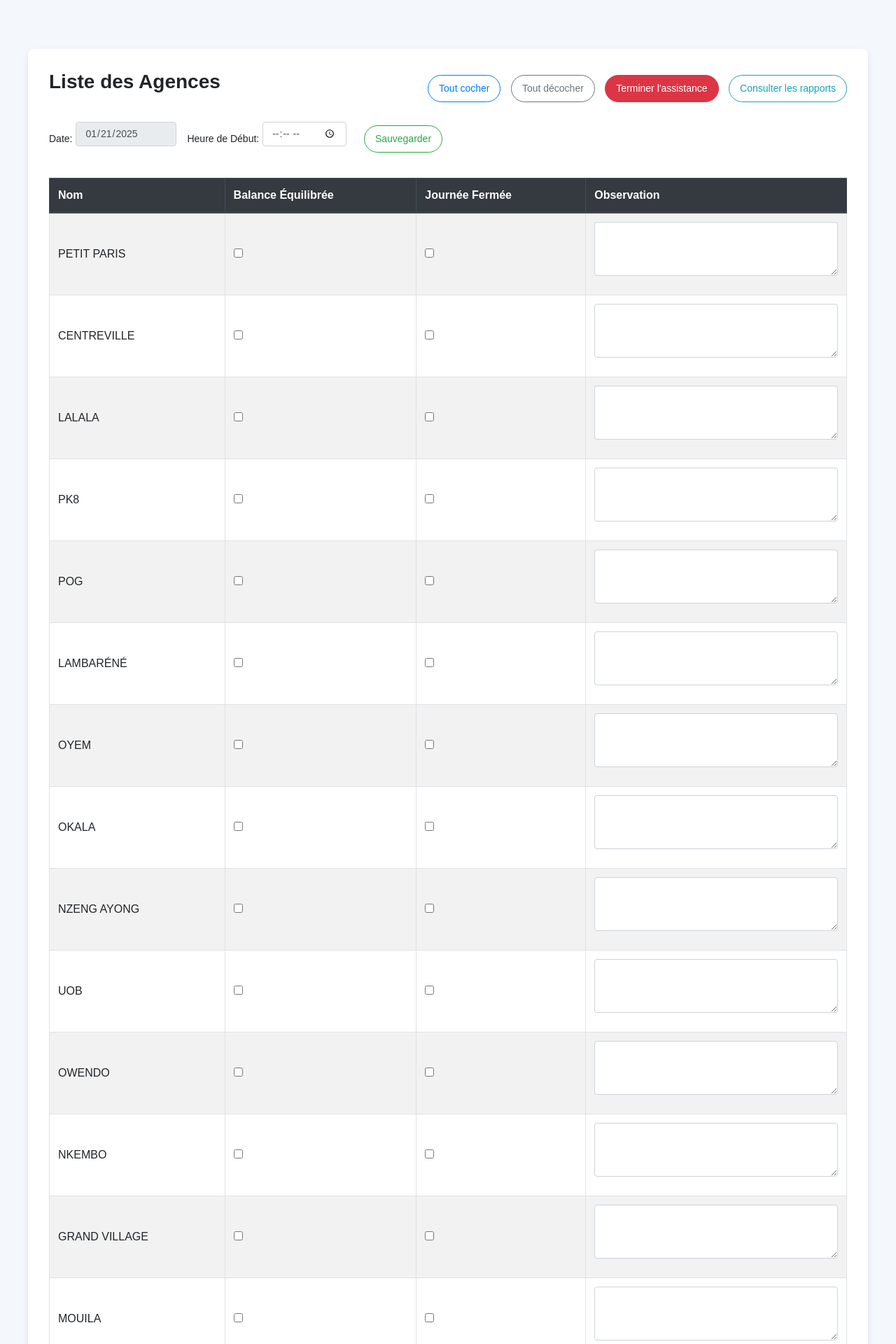
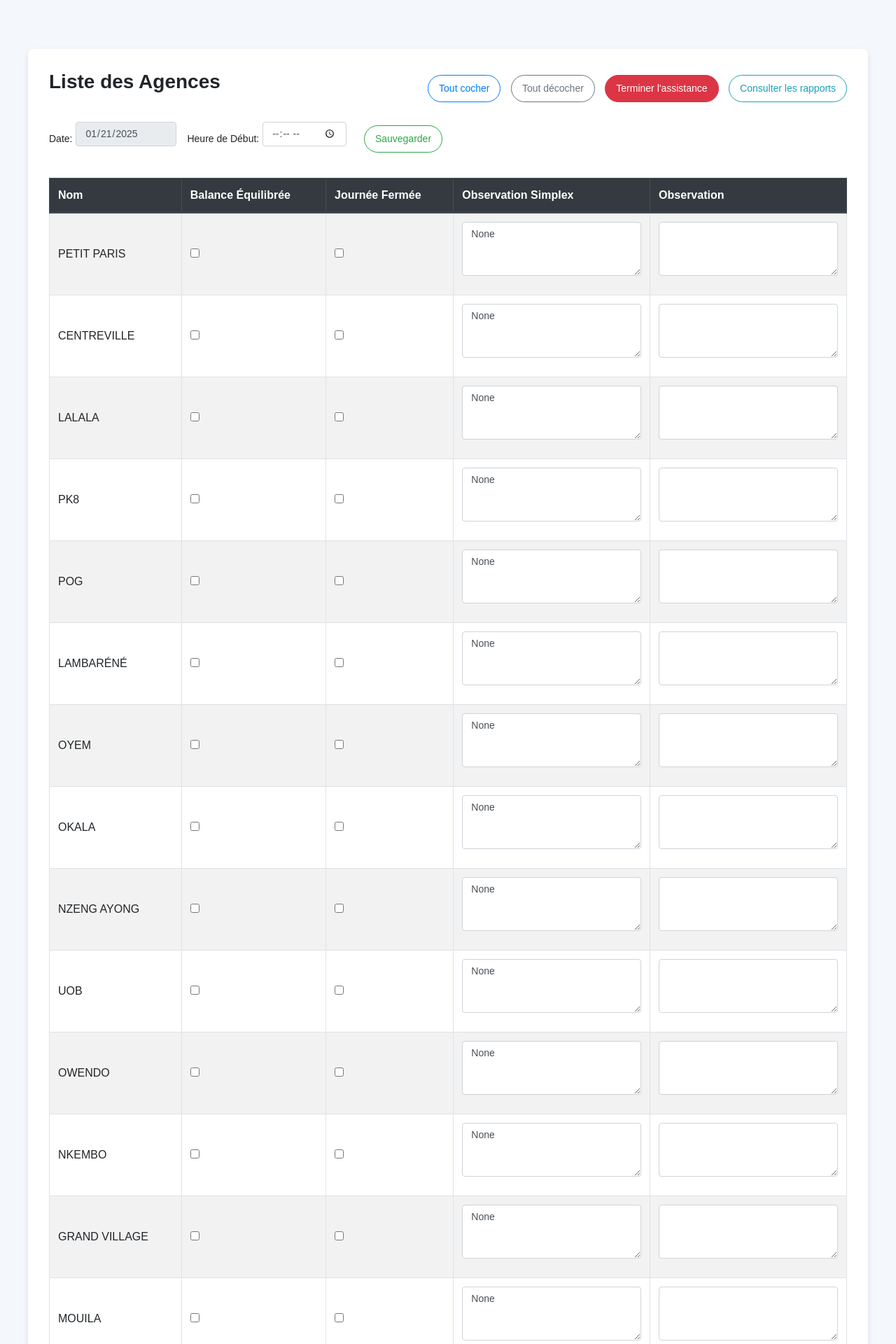
Before and after one commit to jminkoh/gestion_agences, a Django app: page /agences/ in a window 1280 px wide. Shown: the top 1920 px of the page at 70% size. Run offline with Django 5.2, Linux system fonts and the light colour scheme; a user stored in the database is signed in; data comes from the database, SQL or seed files in the repository; both versions use the stored data as it was after the commit; some libraries are stand-ins or nearby versions.

Commit message:
Avec observation simplex

```diff
--- a/cloture/models.py
+++ b/cloture/models.py
@@ -6,6 +6,7 @@ class Agence(models.Model):
     balance_equilibree = models.BooleanField(default=False)
     journee_fermee = models.BooleanField(default=False)
     observation = models.TextField(blank=True, null=True)
+    observation_simplex = models.TextField(blank=True, null=True)
     date_cloture = models.DateTimeField(auto_now_add=True)
     heure_debut = models.TimeField(blank=True, null=True)
     heure_fin = models.TimeField(blank=True, null=True)
--- a/cloture/templates/cloture/liste_agences.html
+++ b/cloture/templates/cloture/liste_agences.html
@@ -13,9 +13,8 @@
       body {
         font-family: 'Arial', sans-serif;
         background-color: #f4f7fc;
-    padding: 40px; /* Augmenter l'espace autour de la page */
+        padding: 40px;
       }
-
       .container-fluid {
         max-width: 1200px;
         margin: 0 auto;
@@ -23,102 +22,83 @@
         background-color: white;
         border-radius: 8px;
         box-shadow: 0 4px 8px rgba(0, 0, 0, 0.1);
-    margin-top: 30px; /* Espacement au-dessus du conteneur */
+        margin-top: 30px;
       }
-
       .top-buttons {
         display: flex;
         justify-content: space-between;
         align-items: center;
         margin-bottom: 20px;
       }
-
       h1 {
         font-size: 1.75rem;
         font-weight: 600;
-    margin-bottom: 20px; /* Espacement sous le titre */
+        margin-bottom: 20px;
       }
-
       .btn {
         font-size: 0.875rem;
         padding: 8px 15px;
         border-radius: 25px;
-    margin-left: 10px; /* Espacement entre les boutons */
+        margin-left: 10px;
       }
-
       .btn-primary {
         background-color: #007bff;
         border-color: #007bff;
       }
-
       .btn-secondary {
         background-color: #6c757d;
         border-color: #6c757d;
       }
-
       .btn-danger {
         background-color: #dc3545;
         border-color: #dc3545;
       }
-
       .form-control {
         font-size: 0.875rem;
-    margin-bottom: 15px; /* Espacement sous les champs de formulaire */
+        margin-bottom: 15px;
       }
-
       .table-responsive {
         margin-top: 30px;
       }
-
       .table {
         border-collapse: collapse;
         width: 100%;
-    margin-bottom: 30px; /* Espacement sous le tableau */
+        margin-bottom: 30px;
       }
-
       .table th,
       .table td {
         padding: 12px;
         text-align: left;
         vertical-align: middle;
       }
-
       .thead-dark th {
         background-color: #343a40;
         color: white;
       }
-
-  .observation {
+      .observation,
+      .observation-simplex {
         font-size: 0.875rem;
       }
-
       textarea {
         resize: vertical;
       }
-
       .disabled {
         pointer-events: none;
         opacity: 0.5;
       }
-
       .form-inline {
-    margin-bottom: 30px; /* Espacement sous le formulaire */
+        margin-bottom: 30px;
       }
-
       .form-inline .form-group {
         margin-right: 15px;
       }
-
       .form-inline label {
         font-size: 0.875rem;
         margin-right: 5px;
       }
-
-  /* Espacement entre les lignes du tableau */
       .table tbody tr {
         margin-bottom: 10px;
       }
-
     </style>
   </head>
   <body>
@@ -155,6 +135,7 @@
               <th>Nom</th>
               <th>Balance Équilibrée</th>
               <th>Journée Fermée</th>
+              <th>Observation Simplex</th>
               <th>Observation</th>
             </tr>
           </thead>
@@ -169,6 +150,9 @@
                 <input type="checkbox" class="journee-checkbox" data-id="journee_{{ agence.id }}"/>
               </td>
               <td>
+                <textarea class="form-control observation-simplex" rows="3" data-id="observation_simplex_{{ agence.id }}">{{ agence.observation_simplex }}</textarea>
+              </td>
+              <td>
                 <textarea class="form-control observation" rows="3" data-id="observation_{{ agence.id }}">{{ agence.observation }}</textarea>
               </td>
             </tr>
```
Also changed, not shown: cloture/migrations/0011_agence_observation_simplex.py (added), cloture/static/js/main.js (line endings or trailing spaces), db.sqlite3, 5 other files. Lines whose indentation alone changed are shown as unchanged.
